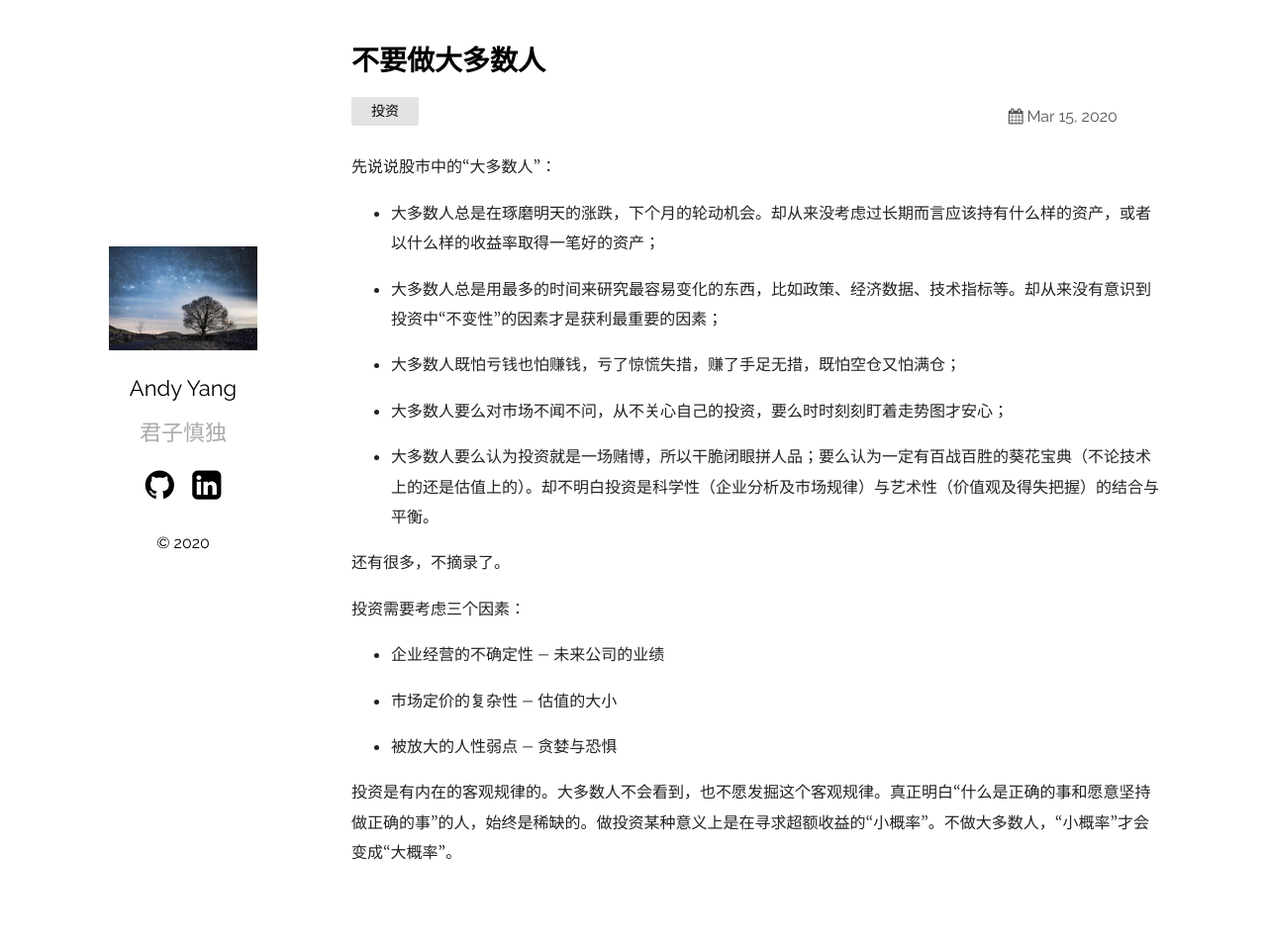
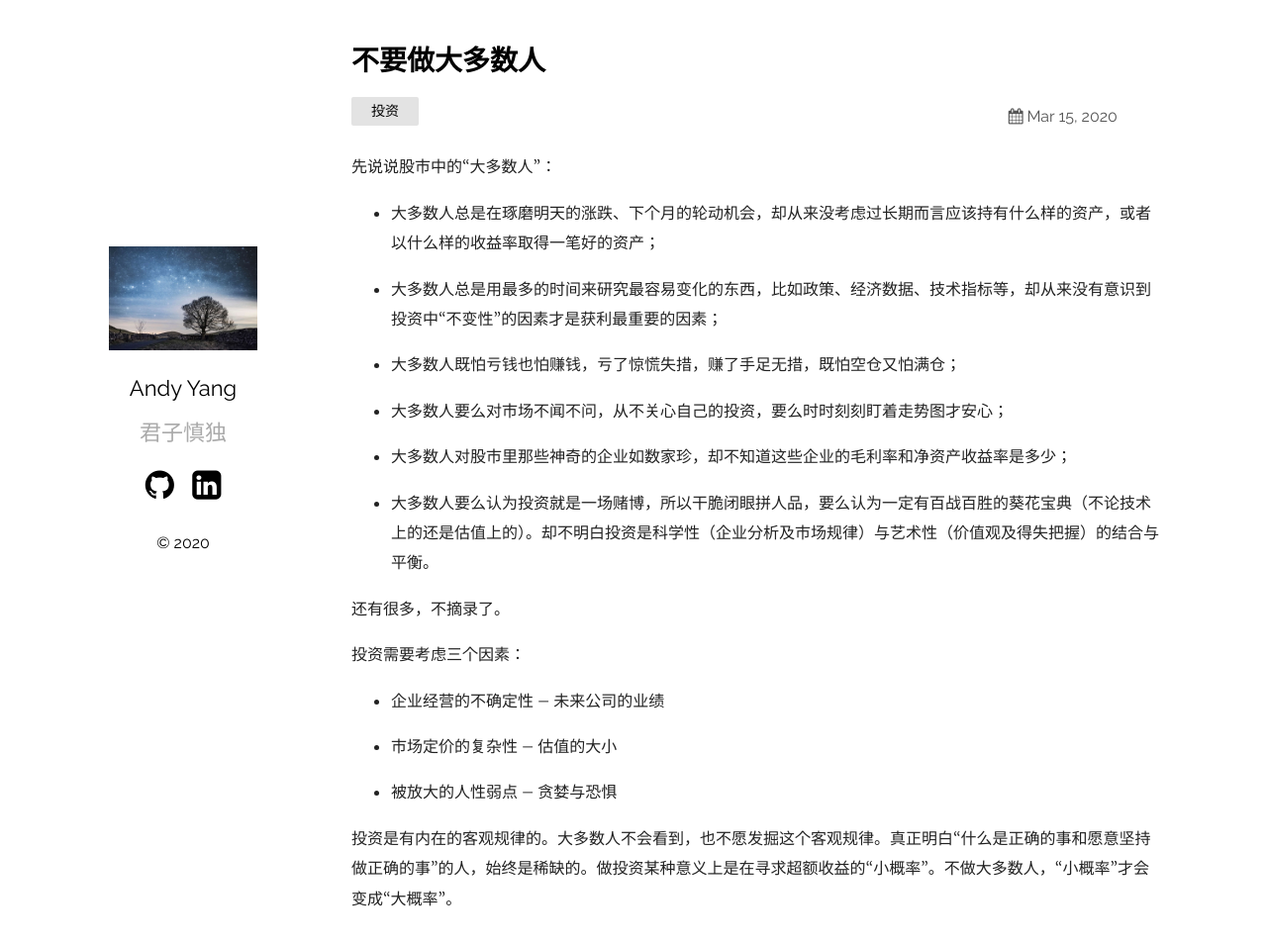
Before and after one commit to zzyang/zzyang.github.io, a Jekyll site: the page built from _posts/2020-03-15-不要做大多数人.markdown, in a window 1280 px wide and 968 px high. Shown: the top 955 px of the window at 99% size. Built offline with Jekyll 4.4.1, drawn with Linux system fonts in a browser that asks for light colours.

Commit message:
Update 2020-03-15-不要做大多数人.markdown

```diff
--- a/_posts/2020-03-15-不要做大多数人.markdown
+++ b/_posts/2020-03-15-不要做大多数人.markdown
@@ -6,15 +6,17 @@ categories: 投资
 ---
 先说说股市中的“大多数人”：
 
-+ 大多数人总是在琢磨明天的涨跌，下个月的轮动机会。却从来没考虑过长期而言应该持有什么样的资产，或者以什么样的收益率取得一笔好的资产；
++ 大多数人总是在琢磨明天的涨跌、下个月的轮动机会，却从来没考虑过长期而言应该持有什么样的资产，或者以什么样的收益率取得一笔好的资产；
 
-+ 大多数人总是用最多的时间来研究最容易变化的东西，比如政策、经济数据、技术指标等。却从来没有意识到投资中“不变性”的因素才是获利最重要的因素；
++ 大多数人总是用最多的时间来研究最容易变化的东西，比如政策、经济数据、技术指标等，却从来没有意识到投资中“不变性”的因素才是获利最重要的因素；
 
 + 大多数人既怕亏钱也怕赚钱，亏了惊慌失措，赚了手足无措，既怕空仓又怕满仓；
 
 + 大多数人要么对市场不闻不问，从不关心自己的投资，要么时时刻刻盯着走势图才安心；
 
-+ 大多数人要么认为投资就是一场赌博，所以干脆闭眼拼人品；要么认为一定有百战百胜的葵花宝典（不论技术上的还是估值上的）。却不明白投资是科学性（企业分析及市场规律）与艺术性（价值观及得失把握）的结合与平衡。
++ 大多数人对股市里那些神奇的企业如数家珍，却不知道这些企业的毛利率和净资产收益率是多少；
+
++ 大多数人要么认为投资就是一场赌博，所以干脆闭眼拼人品，要么认为一定有百战百胜的葵花宝典（不论技术上的还是估值上的）。却不明白投资是科学性（企业分析及市场规律）与艺术性（价值观及得失把握）的结合与平衡。
 
 还有很多，不摘录了。
 
```
